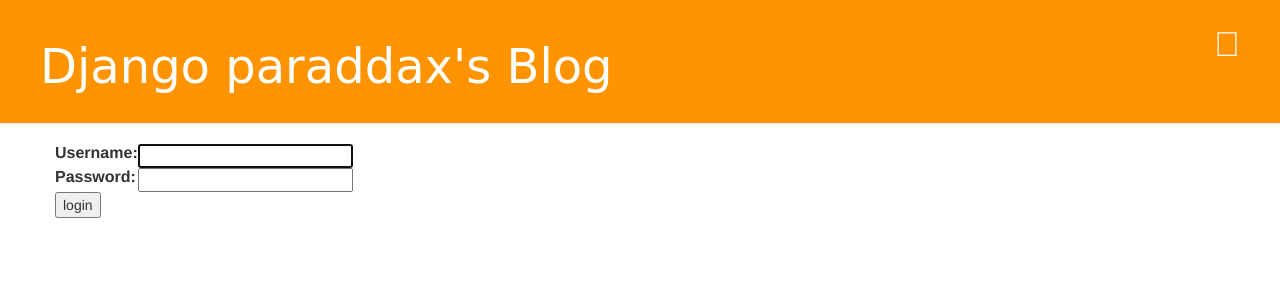
After one commit to Dev-Guccin/my-first-blog, a Django app: page /accounts/login/ in a window 1280 px wide. The commit adds this page. Shown: the top 300 px of the page. Run offline with Django 3.2, Linux system fonts and the light colour scheme; some libraries are stand-ins or nearby versions.

Commit message:
login and logout system

```diff
--- a/blog/templates/blog/base.html
+++ b/blog/templates/blog/base.html
@@ -11,6 +11,9 @@
         <div class="page-header">
 	    {% if user.is_authenticated %}
 	    <a href="{% url 'post_new' %}" class="top-menu"><span class="glyphiccon glyphicon-plus"></span></a>
+	    <p class="top-menu"><span>Hello {{ user.username }}</span><small>(<a href="{% url 'logout' %}">Log out</a>)</small></p>
+	    {% else %}
+	    <a href="{% url 'login' %}" class="top-menu"><span class="glyphiccon glyphicon-lock"></span></a>
 	    {% endif %}
             <h1><a href="/">Django paraddax's Blog</a></h1>
         </div>
--- a/blog/templates/blog/post_detail.html
+++ b/blog/templates/blog/post_detail.html
@@ -9,6 +9,7 @@
 		{% endif %}
 		{% if user.is_authenticated %}
 		<a class="btn btn-default" href="{% url 'post_edit' pk=post.pk %}"><span class="glyphicon glyphicon-pencil"></span></a>
+		<a onclick="return confirm('you want to really delete?')"class="btn btn-default" href="{% url 'post_remove' pk=post.pk %}"><span class="glyphicon glyphicon-remove"></span></a>
 		{% endif %}
 		<h1> {{post.title}} </h1>
                 <p> {{ post.text|linebreaksbr }} </p>
--- /dev/null
+++ b/blog/templates/registration/login.html
@@ -0,0 +1,24 @@
+{% extends "blog/base.html" %}
+
+{% block content %}
+	{% if form.errors %}
+		<p> id and passward do not match </p>
+	{% endif %}
+
+	<form method="post" action="{% url 'login'%}">
+	{% csrf_token %}
+		<table>
+		<tr>
+		<td>{{ form.username.label_tag }}</td>
+		<td> {{ form.username}}</td>
+		</tr>
+		<tr>
+		<td>{{ form.password.label_tag }}</td>
+		<td> {{ form.password }}</td>
+		</tr>
+		</table>
+
+		<input type="submit" value="login" />
+		<input type="hidden" name="next" value="{{ next }}" />
+	</form>
+{% endblock %}
--- a/blog/urls.py
+++ b/blog/urls.py
@@ -1,9 +1,12 @@
-from django.urls import path
+from django.urls import path, include
+from django.conf.urls import include, url
+from django.contrib import admin
 from . import views
 
 urlpatterns = [
     path('', views.post_list, name='post_list'),
     path('post/<int:pk>/', views.post_detail, name='post_detail'),
     path('post/new', views.post_new, name='post_new'),
-    path('post/<int:pk>/edit/', views.post_edit, name='post_edit')
+    path('post/<int:pk>/edit/', views.post_edit, name='post_edit'),
+    path(r'^post/(?P<pk>\d+)/remove/$', views.post_remove, name='post_remove'),
 ]
--- a/mysite/settings.py
+++ b/mysite/settings.py
@@ -25,7 +25,7 @@
 # SECURITY WARNING: don't run with debug turned on in production!
 DEBUG = True
 
-ALLOWED_HOSTS = ['127.0.0.1','.pythonanywhere.com']
+ALLOWED_HOSTS = ['127.0.0.1','.pythonanywhere.com', '192.168.219.123']
 
 
 # Application definition
@@ -120,3 +120,5 @@
 
 STATIC_URL = '/static/'
 STATIC_ROOT = os.path.join(BASE_DIR, 'static')
+LOGIN_REDIRECT_URL = '/'
+LOGOUT_REDIRECT_URL = '/'
--- a/mysite/urls.py
+++ b/mysite/urls.py
@@ -13,10 +13,14 @@
     1. Import the include() function: from django.urls import include, path
     2. Add a URL to urlpatterns:  path('blog/', include('blog.urls'))
 """
+from django.urls import path
+from django.conf.urls import include, url
 from django.contrib import admin
-from django.urls import path, include
+from django.contrib.auth import views
 
 urlpatterns = [
-    path('admin/', admin.site.urls),
-    path('', include('blog.urls')),
+    url(r'^admin/', admin.site.urls),
+    url(r'^accounts/login/$', views.LoginView.as_view(), name='login'),
+    url(r'^accounts/logout/$', views.LogoutView.as_view(), name='logout'),
+    url(r'', include('blog.urls')),
 ]
```
Also changed, not shown: blog/views.py (+11 -0 lines), 1 other file.
